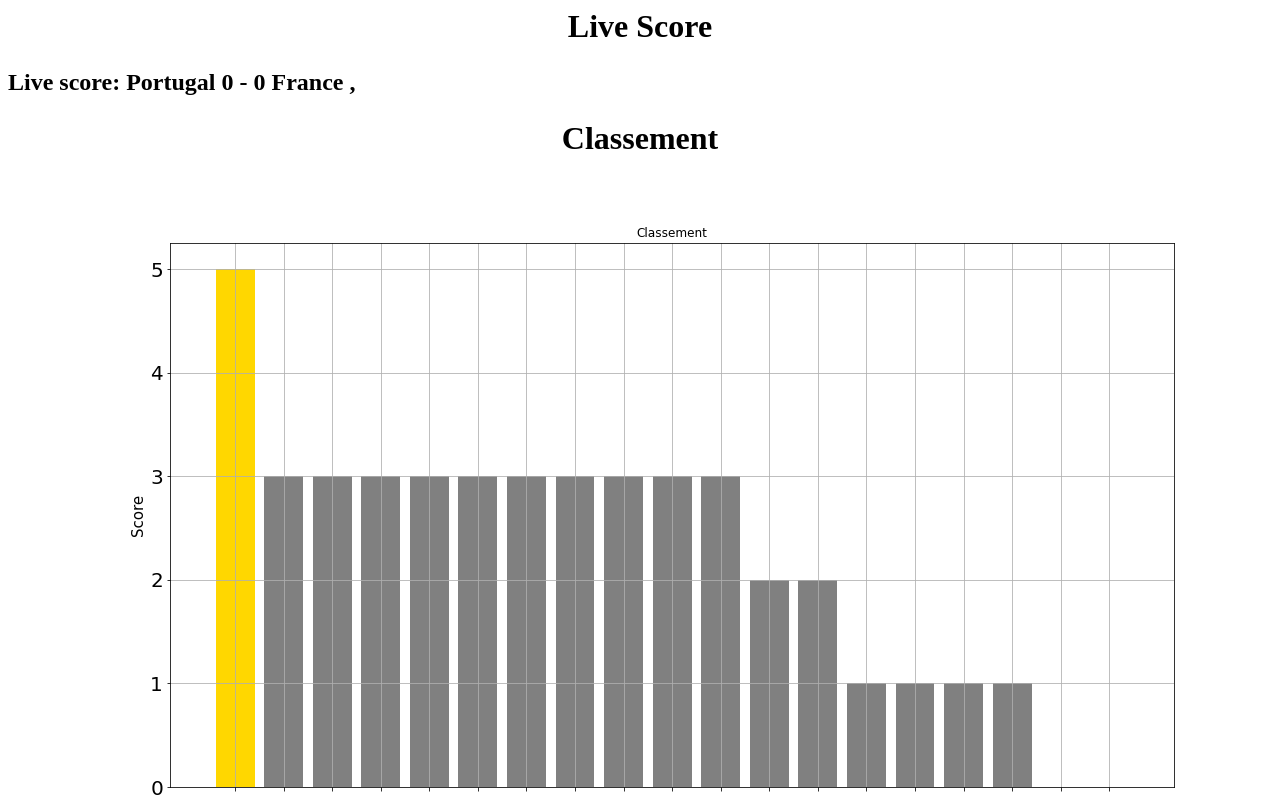
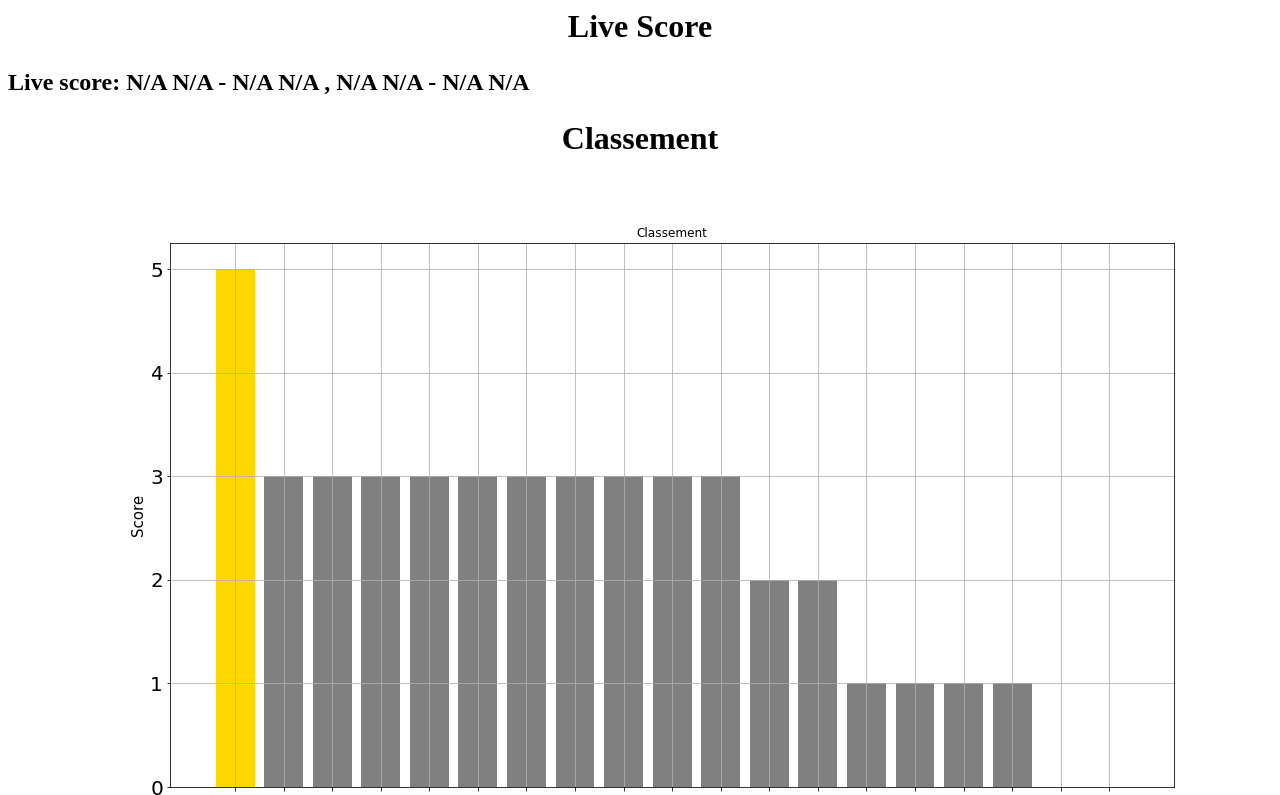
Before and after one commit to coraliegrobel/Classement, a plain HTML site: page index.html in a window 1280 px wide. Shown: the top 795 px of the page. Drawn offline with Linux system fonts and the light colour scheme.

```diff
--- a/live_score.html
+++ b/live_score.html
@@ -1 +1 @@
-<p>Live score: Portugal 0 - 0 France , </p>
+<p>Live score: N/A N/A - N/A N/A , N/A N/A - N/A N/A</p>
```
